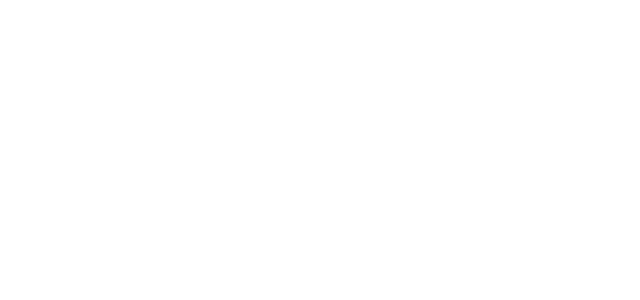
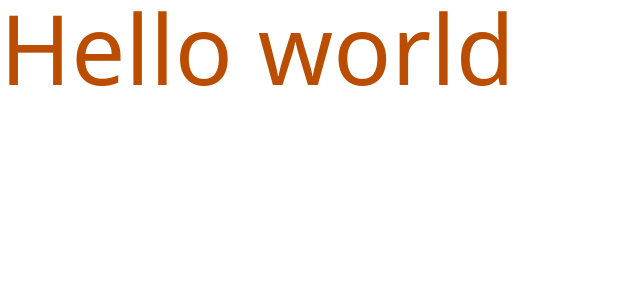
Before and after one commit to my-wordle/frontend, a React (Vite) app: page / in a window 1280 px wide. Shown: the top 300 px of the page, without its empty margins (0-640 px from the left). Built offline with nearby package versions, Linux system fonts and the light colour scheme.

Commit message:
feat: routing setup

```diff
--- a/src/App.tsx
+++ b/src/App.tsx
@@ -1,14 +1,5 @@
-import { Route, Routes } from 'react-router';
-import MainPage from './pages/MainPage/MainPage';
-import NotFound from './pages/NotFound/NotFound';
-
 function App() {
-    return (
-        <Routes>
-            <Route path="/" element={<MainPage />} />
-            <Route path="*" element={<NotFound />} />
-        </Routes>
-    );
+    return <header className="text-amber-700 text-8xl">Hello world</header>;
 }
 
 export default App;
--- a/src/main.tsx
+++ b/src/main.tsx
@@ -2,12 +2,12 @@
 import { createRoot } from 'react-dom/client';
 import { BrowserRouter } from 'react-router';
 import './index.css';
-import App from './App';
+import AppRoutes from './routes/AppRoutes';
 
 createRoot(document.getElementById('root')!).render(
     <StrictMode>
         <BrowserRouter>
-            <App />
+            <AppRoutes />
         </BrowserRouter>
     </StrictMode>
 );
--- /dev/null
+++ b/src/routes/AppRoutes.tsx
@@ -0,0 +1,17 @@
+import App from '@/App';
+import MainPage from '@/pages/MainPage/MainPage';
+import NotFound from '@/pages/NotFound/NotFound';
+import { Route, Routes } from 'react-router';
+
+export const AppRoutes = () => {
+    return (
+        <Routes>
+            <Route element={<App />}>
+                <Route path="/" element={<MainPage />} />
+            </Route>
+            <Route path="*" element={<NotFound />} />
+        </Routes>
+    );
+};
+
+export default AppRoutes;
```
